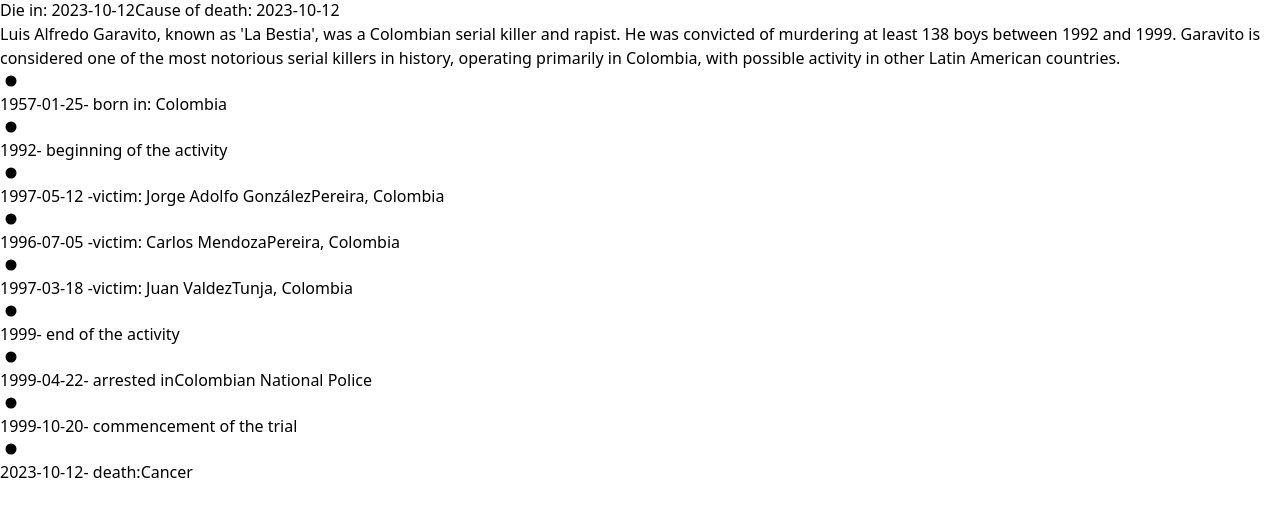
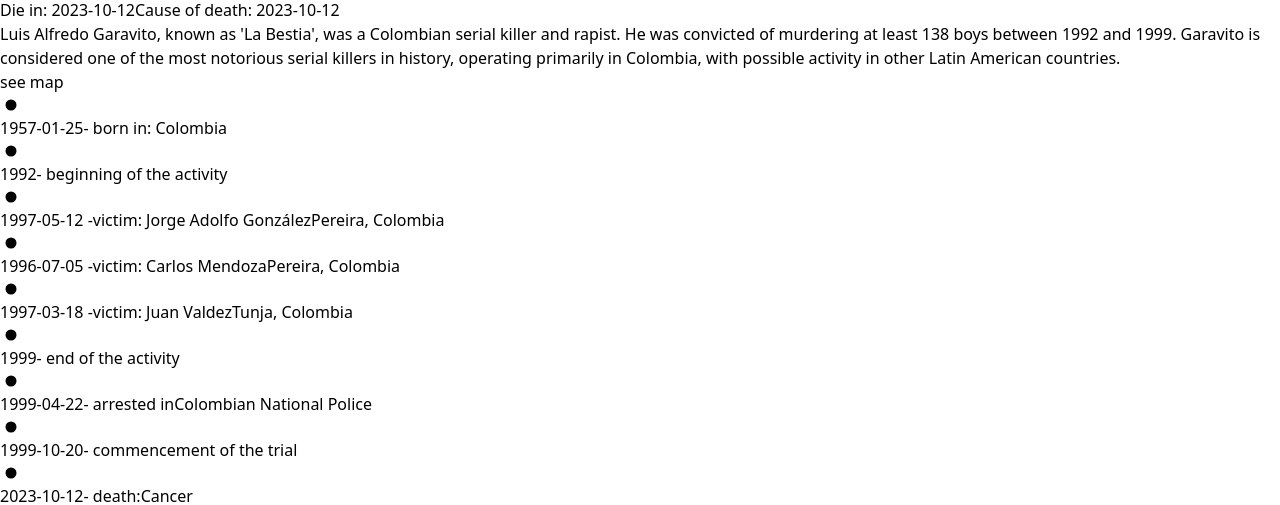
Before and after one commit to ewelinapetelicka/CrimeCast, a React (Vite) app: page /serial-killers/1 in a window 1280 px wide. Shown: the part 438-943 px from the top of the page. Before the commit the page ends 922 px from the top, so only its background shows below. Built offline with nearby package versions, Linux system fonts and the light colour scheme; data requests are answered from the project's data file.

Commit message:
map component

```diff
--- a/src/App.tsx
+++ b/src/App.tsx
@@ -4,7 +4,6 @@ import {createBrowserRouter, Navigate, RouterProvider} from "react-router-dom";
 import {SerialKillerDetails} from "./modules/serial-killers/pages/SerialKillerDetails.tsx";
 
 function App() {
-    //const [theme, setTheme] = useState("dark")
     const router = createBrowserRouter([
         {
             path: "/serial-killers",
--- a/src/components/timeline/Timeline.tsx
+++ b/src/components/timeline/Timeline.tsx
@@ -1,6 +1,5 @@
 import {GoDotFill} from "react-icons/go";
 
-// <LuTally1 className={"h-14"}/>
 export interface TimeLineCard {
     date: string | number;
     title: string;
--- /dev/null
+++ b/src/modules/serial-killers/components/map/Map.tsx
@@ -0,0 +1,16 @@
+import {IoClose} from "react-icons/io5";
+import button from "../../../../styles/Button.ts";
+
+interface MapProps {
+    onCloseClick: () => void;
+}
+
+export function Map(props: MapProps) {
+    return (
+        <div className={"text-neutral-50 pb-3 pt-3 w-full relative"}>
+            <button className={button.close} onClick={() => props.onCloseClick()}>
+                <IoClose/>
+            </button>
+        </div>
+    )
+}
--- a/src/modules/serial-killers/components/profile/Profile.tsx
+++ b/src/modules/serial-killers/components/profile/Profile.tsx
@@ -1,13 +1,18 @@
 import {SerialKiller} from "../../../../models/serial-killer.ts";
 import {Timeline} from "../../../../components/timeline/Timeline.tsx";
 import {killersToTimelineCardUtils} from "../../utils/killers-to-timeline-card.utils.tsx";
+import {useState} from "react";
+import {Map} from "../map/Map.tsx";
 
 interface ProfileProps {
     killer: SerialKiller;
 }
 
+export type ViewType = "Timeline" | "Map";
 
 export function Profile(props: ProfileProps) {
+    const [view, setView] = useState<ViewType>('Timeline');
+
     function status(status: any) {
         if (status !== null && status !== "Alive") {
             return (
@@ -17,13 +22,12 @@ export function Profile(props: ProfileProps) {
                     <><span>Cause of death: </span>
                     <span>{status}</span></>
                 </div>
-            )
+            );
         }
         if (status === "Alive") {
-            return "Alive"
-        } else return "Unknown"
+            return "Alive";
+        } else return "Unknown";
     }
-
 
     return (
         <section className={"flex justify-evenly pr-3"}>
@@ -48,7 +52,14 @@ export function Profile(props: ProfileProps) {
                 </section>
                 <span>{props.killer.bio}</span>
             </article>
-            <Timeline cards={killersToTimelineCardUtils(props.killer)}></Timeline>
+            {view === "Timeline" ? (
+                <div className={"flex flex-col"}>
+                    <button onClick={() => setView("Map")}>see map</button>
+                    <Timeline cards={killersToTimelineCardUtils(props.killer)}></Timeline>
+                </div>
+            ) : (
+                <Map onCloseClick={() => setView("Timeline")}/>
+            )}
         </section>
     )
 }
--- a/src/modules/serial-killers/pages/SerialKillerDetails.tsx
+++ b/src/modules/serial-killers/pages/SerialKillerDetails.tsx
@@ -6,7 +6,7 @@ import {useParams} from "react-router-dom";
 import {Profile} from "../components/profile/Profile.tsx";
 
 export function SerialKillerDetails() {
-    const [killer, setKiller] = useState<SerialKiller>()
+    const [killer, setKiller] = useState<SerialKiller>();
     const {id} = useParams();
 
     useEffect(() => {
@@ -17,7 +17,7 @@ export function SerialKillerDetails() {
     }, []);
 
     if (!killer) {
-        return
+        return;
     }
 
     return (
--- a/src/modules/serial-killers/utils/killers-to-timeline-card.utils.tsx
+++ b/src/modules/serial-killers/utils/killers-to-timeline-card.utils.tsx
@@ -3,7 +3,7 @@ import {TimeLineCard} from "../../../components/timeline/Timeline.tsx";
 
 export function killersToTimelineCardUtils(killer: SerialKiller): TimeLineCard[] {
 
-    const cards: TimeLineCard[] = []
+    const cards: TimeLineCard[] = [];
     let i = 0;
     if (killer.born !== "Unknown") {
         cards.push({
@@ -52,6 +52,5 @@ export function killersToTimelineCardUtils(killer: SerialKiller): TimeLineCard[]
         })
     }
 
-
-    return cards
+    return cards;
 }
--- /dev/null
+++ b/src/styles/Button.ts
@@ -0,0 +1,4 @@
+const Button = {
+    close: 'w-3 h-3 text-xl absolute right-0 top-1'
+}
+export default Button;
```
